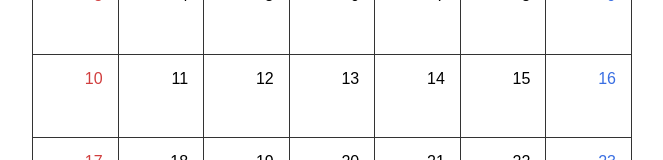
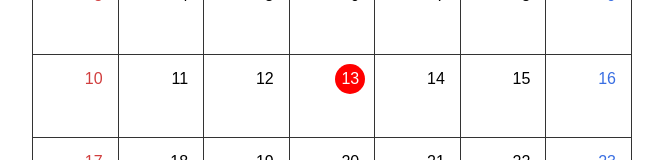
Before and after one commit to hanul-cha/next-to-calendar, a Next.js app: page / in a window 1280 px wide. Shown: the part 317-477 px from the top of the page, without its empty margins (308-971 px from the left). Built offline with nearby package versions, Linux system fonts and the light colour scheme.

Commit message:
오늘날짜 표시

```diff
--- a/src/component/Calendar.js
+++ b/src/component/Calendar.js
@@ -1,11 +1,9 @@
 import { useRouter } from "next/dist/client/router";
-import Link from "next/link";
 import { useState } from "react";
 
 
 export default function Calendar() {
     const [dateNum,setDate] = useState(0);
-    const router = useRouter();
 
     let date = new Date();
     date.setMonth(date.getMonth() + Number(dateNum));
@@ -55,6 +53,15 @@ export default function Calendar() {
     const prevDateNum = () => {
         setDate( dateNum - 1 );
     }
+    const whatDay = (date) =>{
+        const today = new Date();//노출된 달과 이번달이 다를수 있기때문에 다시선언
+        if(viewMonth === today.getMonth() && viewYear === today.getFullYear()) {
+            if(date === today.getDate()) {
+                return "today this";
+            }
+        }
+        return "this";
+    }
 
 
 
@@ -81,8 +88,9 @@ export default function Calendar() {
                     <div className="dates">
                         {dates.map((date, i) => {
                             const condition = i >= firstDateIndex && i < lastDateIndex + 1
-                            ? 'this'
+                            ? whatDay(date)
                             : 'other';
+
 
                             return <div className="date" key={i}><span className={condition}>{date}</span></div>
                         })}
--- a/styles/globals.css
+++ b/styles/globals.css
@@ -88,3 +88,22 @@ color: #396EE2;
 .other {
   opacity: .3;
 }
+
+.today {
+  position: relative;
+  color: #FFFFFF;
+}
+
+.today::before {
+  position: absolute;
+  top: 50%;
+  left: 50%;
+  z-index: -1;
+  display: block;
+  width: 30px;
+  height: 30px;
+  background-color: #FF0000;
+  border-radius: 50%;
+  transform: translate(-50%, -50%);
+  content: '';
+}
```
Also changed, not shown: styles/calendar.css (line endings or trailing spaces).
